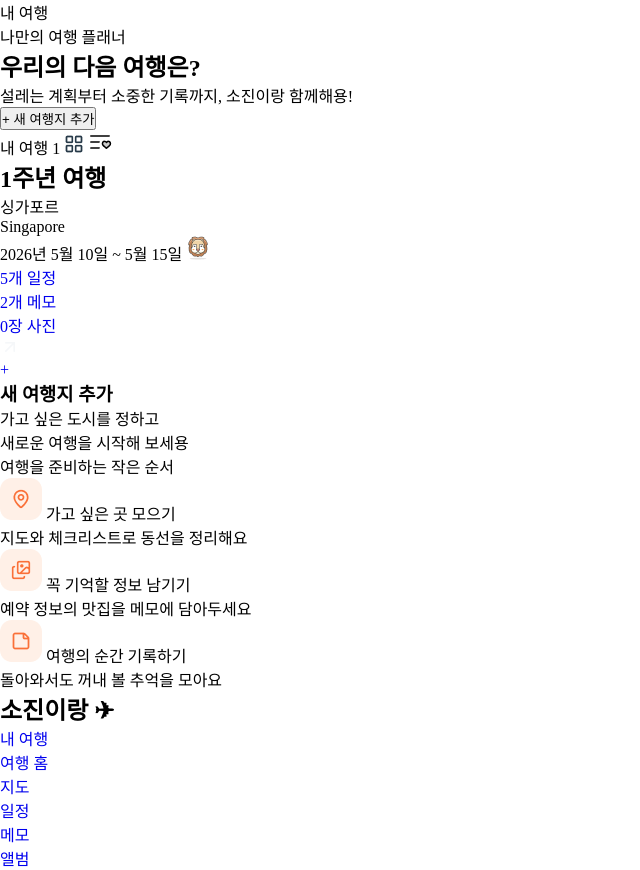
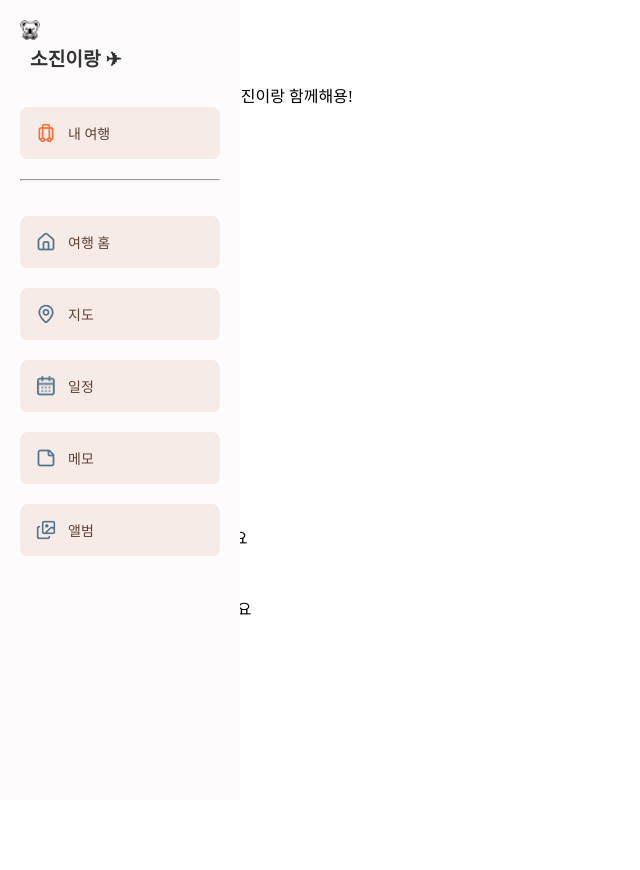
Before and after one commit to sojin36/travel-planner-web, a plain HTML site: page index.html in a window 1280 px wide. Shown: the whole page, without its empty margins (0-640 px from the left). After the commit the page ends 800 px from the top, so only its background shows below. Drawn offline with Linux system fonts and the light colour scheme.

Commit message:
왼쪽 nav 구현 중

```diff
--- /dev/null
+++ b/css/leftnav.css
@@ -0,0 +1,64 @@
+/* 1. 웹페이지 전체의 기본 여백을 없애서 화면 끝에 밀착시키기 */
+
+/* 2. 왼쪽 메뉴 박스 설정 */
+.box-list {
+    width: 240px;
+    height: 100vh;
+    background-color: #FDFBFB;
+    position: fixed;       /* 스크롤을 내려도 왼쪽에 고정되게 하려면 추가 */
+    top: 0;
+    left: 0;
+}
+
+
+
+/* 아래는 아이콘과 글자 정렬을 위한 기존 스타일 세트 */
+.box-list nav {
+    padding: 20px;
+}
+.boxBtn h2 {
+    color: #333;
+    margin-top: 0;
+    margin-bottom: 35px;
+    font-size: 1.2rem;
+    padding-left: 10px;
+
+}
+.mainBtn{
+    background-color: #fff;
+    margin-bottom: 20px;
+}
+.hr{
+    margin-bottom: 35px;
+}
+.box-list ul {
+    list-style: none;
+    padding: 0;
+    margin: 0;
+}
+.box-list li {
+    margin-bottom: px;
+}
+.box-list ul a {
+    display: flex;
+    align-items: center;
+    gap: 12px;
+    padding: 16px 16px;
+    background-color: #F7EBE8;
+    color: #5C4033;
+    border-radius: 8px;
+    transition: background 0.2s;
+    margin-bottom: 20px;
+    font-size: 14px;
+}
+.box-list img {
+    width: 20px;
+    height: 20px;
+    object-fit: contain;
+}
+
+
+
+.box-list a:hover {
+    background-color: #EED5D0;
+}
--- a/index.html
+++ b/index.html
@@ -10,7 +10,7 @@
     <link rel="stylesheet" href="css/Default Settings.css">
     <link rel="stylesheet" href="css/main.css">
     <link rel="stylesheet" href="css/header.css">
-    <link rel="stylesheet" href="css/footer.css">
+    <link rel="stylesheet" href="css/leftnav.css">
 </head>
 
 
@@ -79,14 +79,18 @@
         <!-- 왼쪽 메뉴들 -->
         <div class="box-list">
             <nav>
-                <h2>소진이랑 ✈ </h2>
+                <a href="#" class="boxBtn">
+                    <img src="image/emojione-monotone_koala.png" alt="로고" class="box-logo">
+                    <h2>소진이랑 ✈</h2>
+                </a>
                 <ul>
-                    <li><a href="image/nav/luggage.png" class="">내 여행</a></li>
-                    <li><a href="image/nav/house.png">여행 홈</a></li>
-                    <li><a href="image/nav/map-pin.png">지도</a></li>
-                    <li><a href="image/nav/Vector (1).png">일정</a></li>
-                    <li><a href="image/nav/sticky-note.png">메모</a></li>
-                    <li><a href="image/nav/images.png">앨범</a></li>
+                    <li><a href="#" class="mainBtn"><img src="image/nav/luggage.png" alt="">내 여행</a></li>
+                    <hr class="hr">
+                    <li><a href="#"><img src="image/nav/house.png" alt="">여행 홈</a></li>
+                    <li><a href="#"><img src="image/nav/map-pin.png" alt="">지도</a></li>
+                    <li><a href="#"><img src="image/nav/Vector (1).png" alt="">일정</a></li>
+                    <li><a href="#"><img src="image/nav/sticky-note.png" alt="">메모</a></li>
+                    <li><a href="#"><img src="image/nav/images.png" alt="">앨범</a></li>
                 </ul>
             </nav>
         </div>
```
Also changed, not shown: css/footer.css (deleted).
